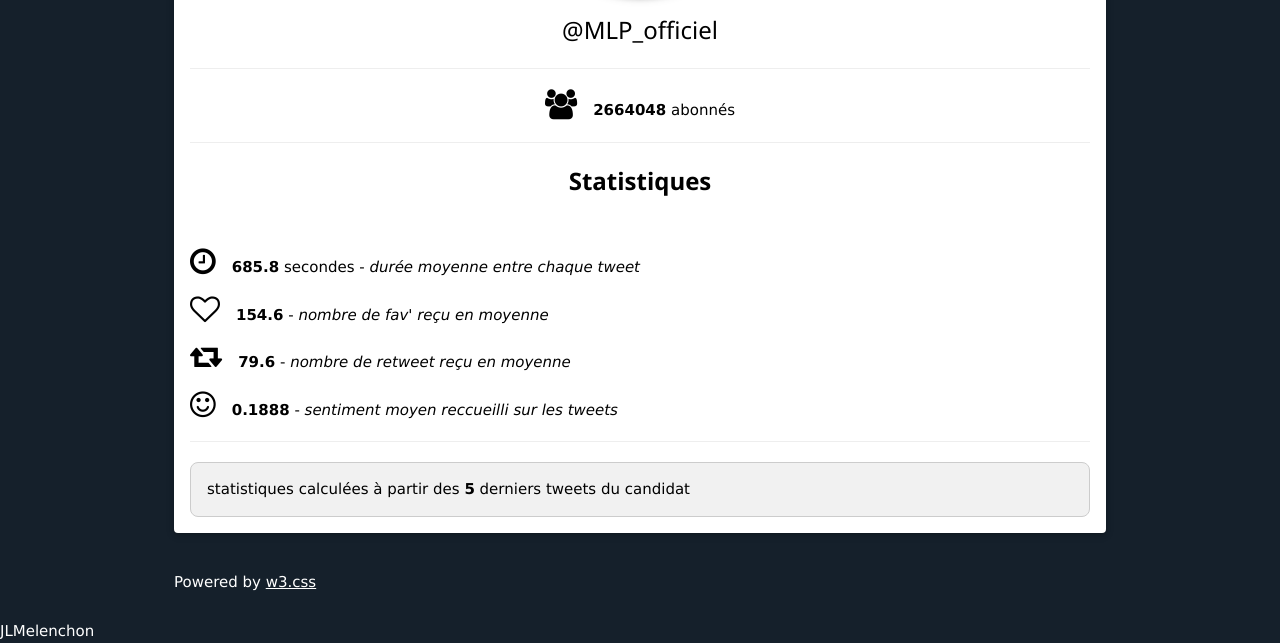
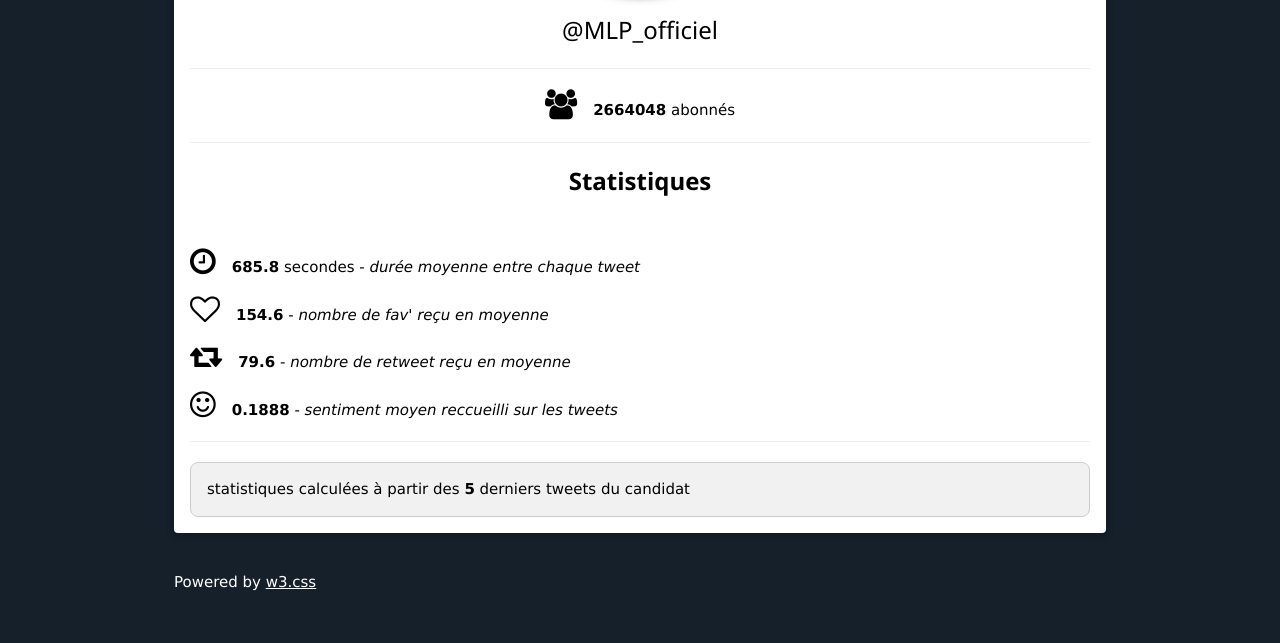
Before and after one commit to presidentielle2022/presidentielle2022.github.io, a plain HTML site: page jlmelenchon.html in a window 1280 px wide. Shown: the part 296-939 px from the top of the page. After the commit the page ends 916 px from the top, so only its background shows below. Drawn offline with nearby package versions, Linux system fonts and the light colour scheme.

Commit message:
JLMelenchon

```diff
--- a/jlmelenchon.html
+++ b/jlmelenchon.html
@@ -39,4 +39,3 @@
 
 </body>
 </html>
-JLMelenchon
```
